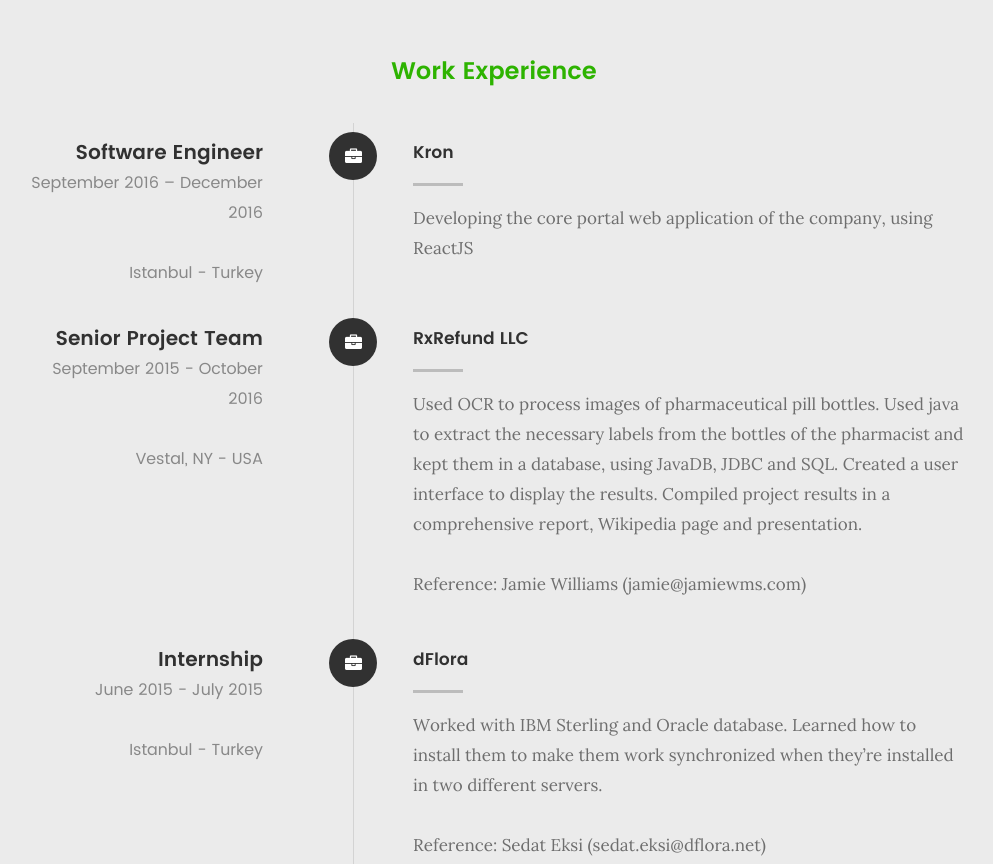
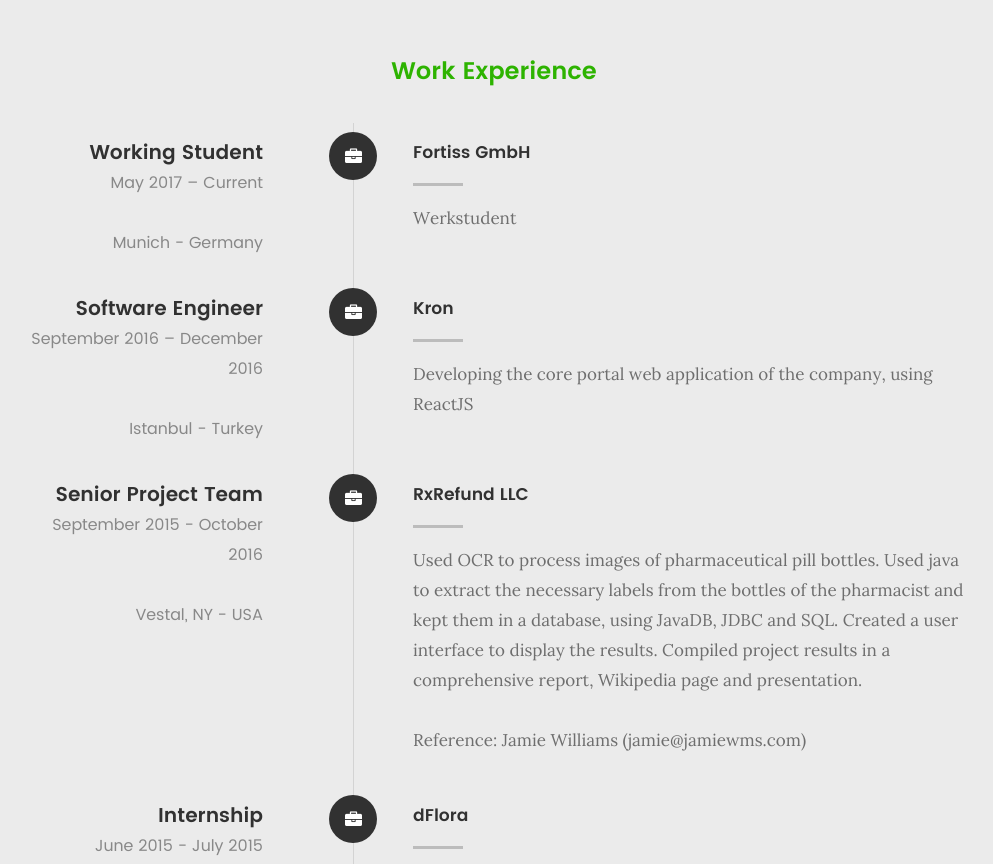
Before and after one commit to gulcebasar/gulcebasar.github.io, a plain HTML site: page index.html in a window 1280 px wide. Shown: the part 2584-3448 px from the top of the page, without its empty margins (146-1139 px from the left). Drawn offline with Linux system fonts and the light colour scheme.

Commit message:
Update index.html
fortiss ekle

```diff
--- a/index.html
+++ b/index.html
@@ -192,6 +192,28 @@
          <div class="col-twelve">
 
             <div class="timeline-wrap">
+
+               <div class="timeline-block">
+
+                  <div class="timeline-ico">
+                     <i class="fa fa-briefcase"></i>
+                  </div>
+
+                  <div class="timeline-header">
+                     <h3>Working Student</h3>
+                     <p>May 2017 – Current</p>
+                     <p>Munich - Germany</p>
+                  </div>
+
+                  <div class="timeline-content">
+                     <h4>Fortiss GmbH</h4>
+                     <p>Werkstudent</p>
+                     <!-- <p>Reference: Jamie Williams (jamie@jamiewms.com)</p> -->
+                  </div>
+
+               </div> <!-- /timeline-block -->
+
+               <div class="timeline-block">
 
                <div class="timeline-block">
 
```
